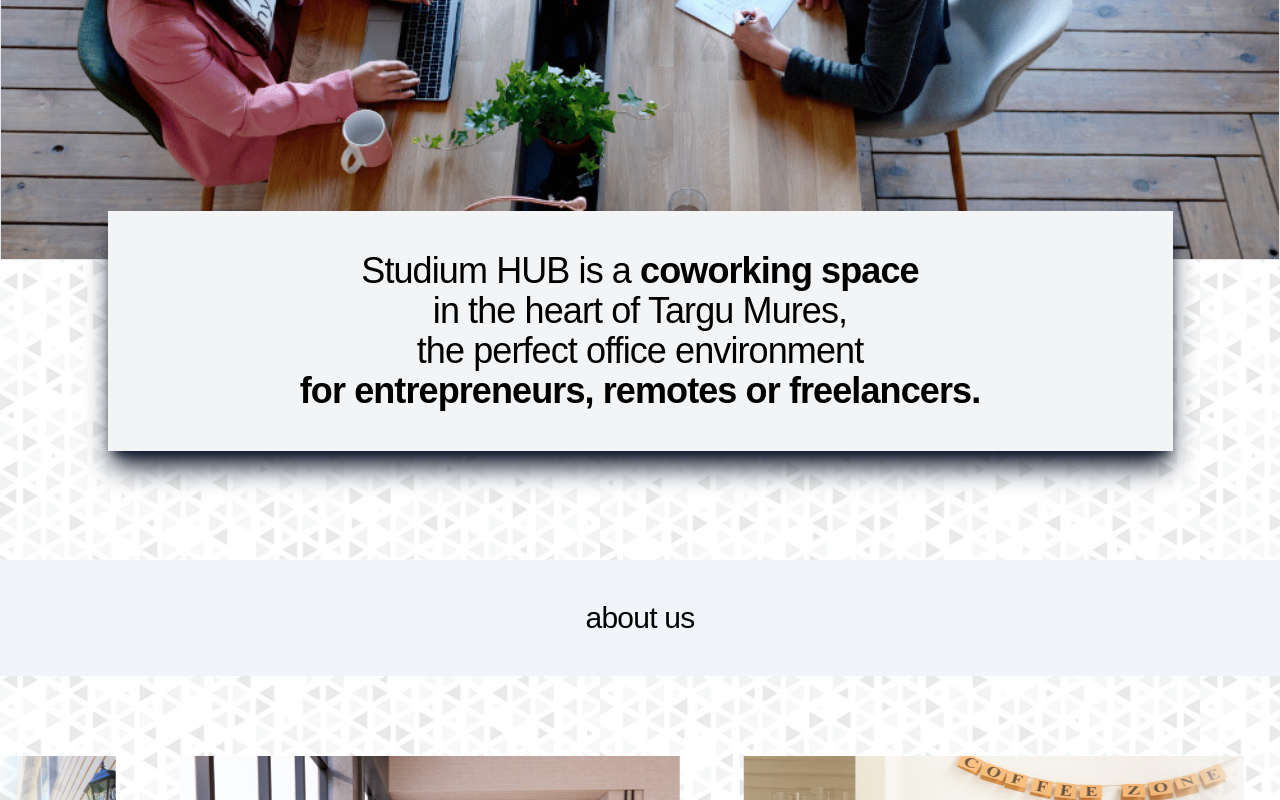
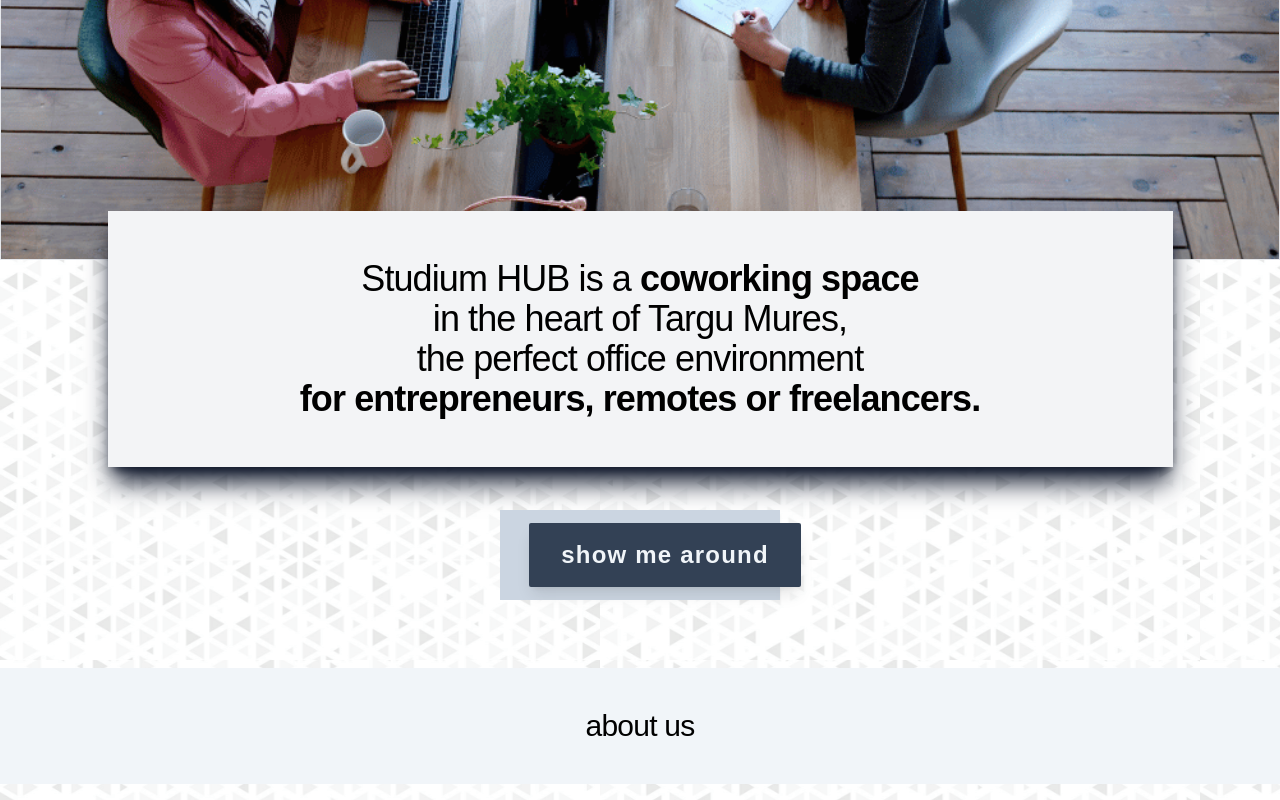
Before and after one commit to cristine-eross/react-website-coworking, a Next.js app: page / in a window 1280 px wide. Shown: the part 449-1249 px from the top of the page. Built offline with nearby package versions, Linux system fonts and the light colour scheme; a web font is replaced by a local one.

Commit message:
cta added

```diff
--- a/app/page.js
+++ b/app/page.js
@@ -14,6 +14,7 @@
         line2 = 'in the heart of Targu Mures,'
         line3 = 'the perfect office environment'
         strong2 = 'for entrepreneurs, remotes or freelancers.'
+        cta = 'show me around'
       />
       <SectionTitle
         title = 'about us'
--- a/components/LanguageComponents/SmallComponents/AboutCardGrid.jsx
+++ b/components/LanguageComponents/SmallComponents/AboutCardGrid.jsx
@@ -5,7 +5,7 @@
 function AboutCardGrid() {
   return (
     <>
-    <div className='my-12 flex flex-col mg:flex-col lg:flex-row justify-center items-center gap-20'>
+    <div className='my-12 flex flex-col md:flex-col lg:flex-row justify-center items-center gap-20'>
         <div className='bg-white shadow-md shadow-slate-600 w-[350px] h-[450px] flex flex-col justify-between items-center text-center'>
             <h3 className='text-5xl pt-8 font-bold'>where?</h3>
             <h4 className='text-2xl leading-tight p-8'>Our address is < br/> 540064 Targu Mures, Bolyai street 15.</h4>
--- a/components/LanguageComponents/SmallComponents/Hero.jsx
+++ b/components/LanguageComponents/SmallComponents/Hero.jsx
@@ -1,13 +1,19 @@
 import React from 'react'
+import Link from 'next/link'
 
-function Hero({ line1, strong1, line2, line3, strong2 }) {
+function Hero({ line1, strong1, line2, line3, strong2, cta }) {
   return (
     <div className='w-full max-h-[800px]'>
         <div className='border bg-hero_image_mobile h-[800px] lg:bg-hero_image max-h-full lg:h-[600px] bg-no-repeat bg-cover lg:mb-[300px]'>
-          <div className=' bg-gray-100 shadow-xl shadow-slate-900 w-5/6 mx-auto my-[550px] flex flex-col justify-center items-center text-center py-8'>
+          <div className=' bg-gray-100 shadow-xl shadow-slate-900 w-5/6 mx-auto my-[550px] flex flex-col justify-center items-center text-center py-10'>
             <h1 className='text-xl p-2 md:text-3xl lg:text-4xl leading-loose tracking-tight'>{line1} <strong> {strong1} </ strong> <br /> {line2} <br /> {line3} <br/> <strong>
               <span> {strong2}</span> </strong>
             </h1>
+          </div>
+        </div>
+        <div className='bg-slate-300 w-[280px] h-[90px] z-0 flex justify-center items-center mt-[-50px] mx-auto'>
+          <div className='flex justify-center align-center z-1 mr-[-50px]'>
+            <Link href={'#'} className='bg-slate-700 text-slate-100 text-2xl px-8 py-4 rounded-sm shadow-lg lowercase font-bold tracking-wider hover:bg-slate-900 hover:text-3xl'>{cta}</Link>
           </div>
         </div>
     </div>
```
